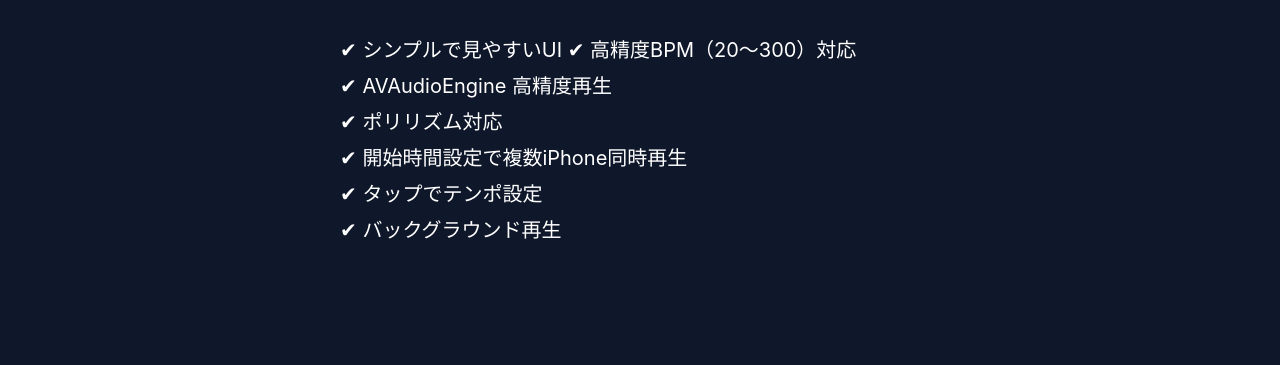
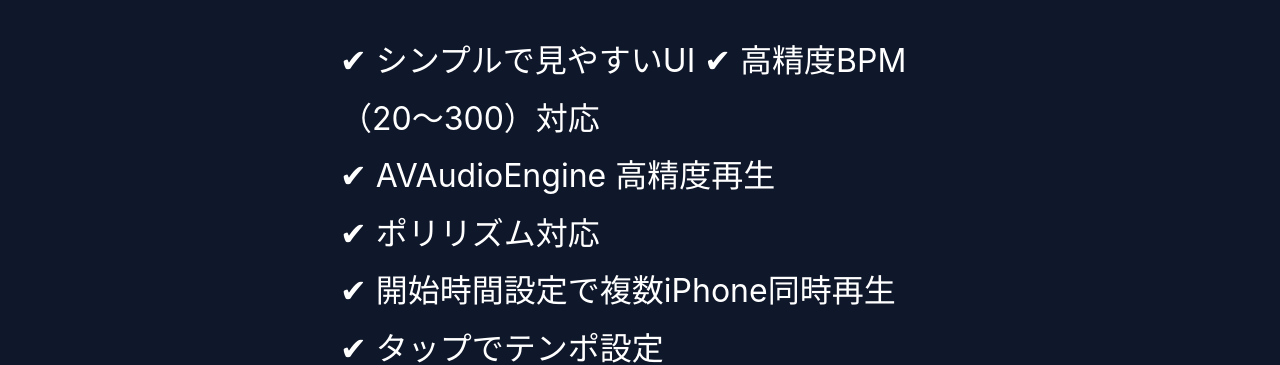
Before and after one commit to NitouKiyoshi/KiyoshiNito.github.io, a plain HTML site: page index.html in a window 1280 px wide. Shown: the part 600-965 px from the top of the page. Drawn offline with Linux system fonts and the light colour scheme.

Commit message:
Update index.html

```diff
--- a/index.html
+++ b/index.html
@@ -53,6 +53,7 @@ section {
     margin: auto;
     text-align: left;
     line-height: 1.8;
+    font-size: 32px;   /* 追加 */
 }
 
 footer {
```
